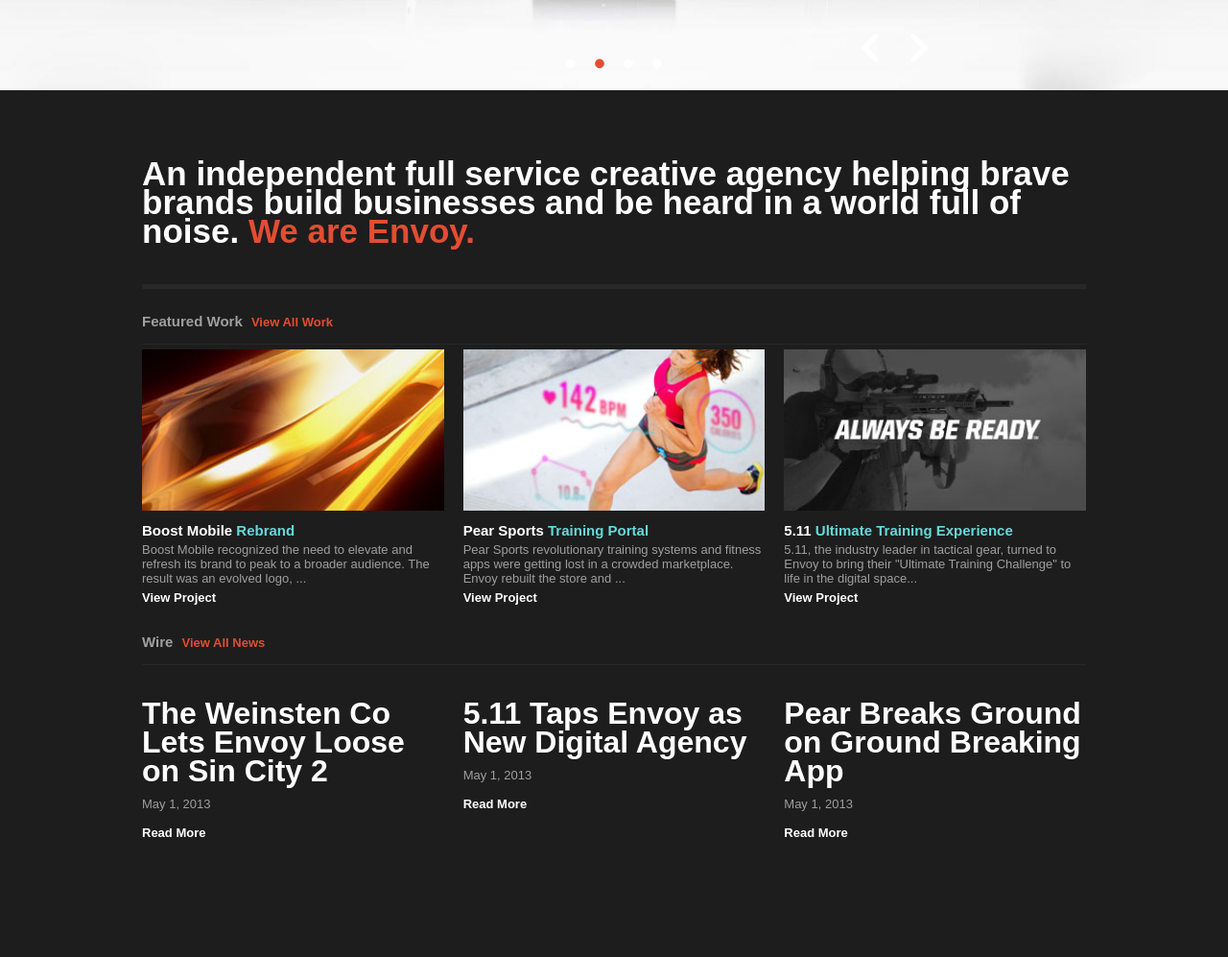
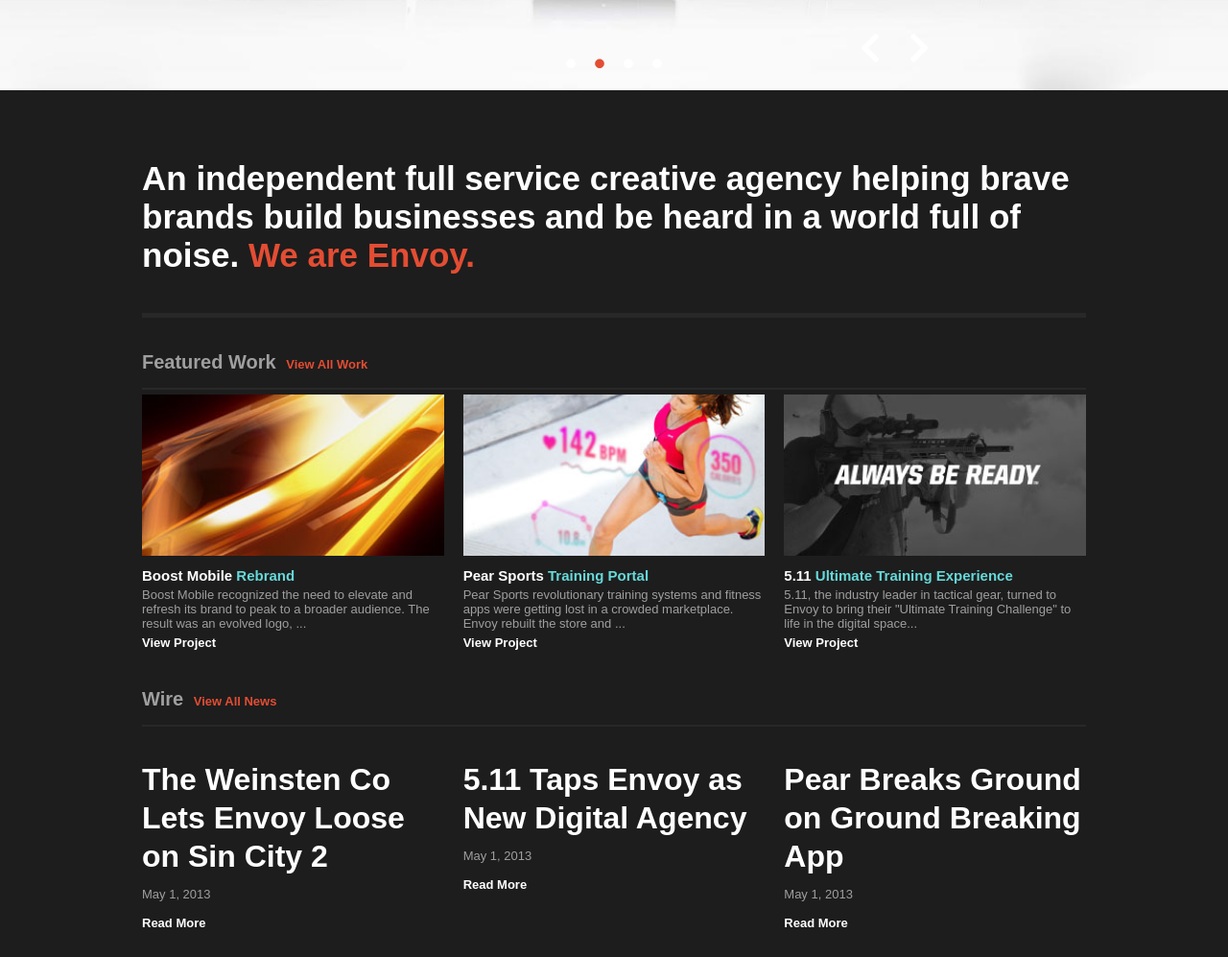
Before and after one commit to nickkquan/psdtohtml, a website: page client/index.html in a window 1280 px wide. Shown: the part 546-1543 px from the top of the page at 96% size. Drawn offline with Linux system fonts and the light colour scheme.

Commit message:
revised font sizing in components to increase legibility

```diff
--- a/client/index.html
+++ b/client/index.html
@@ -174,7 +174,7 @@
                 <a href="#">Read More</a>
             </div>
             <div class="about__the-wire--project">
-                <a href="#">
+                <a href="#"></a>
                     <h2>5.11 Taps Envoy as New Digital Agency</h2>
                 </a>
                 <p>May 1, 2013</p>
--- a/client/scss/components/_about.scss
+++ b/client/scss/components/_about.scss
@@ -1,5 +1,6 @@
 .about {
 	@include grid-container;
+
 	width: 80%;
 	margin: auto;
 
@@ -10,7 +11,7 @@
 			@include grid-column(12);
 			@include padding(4rem 0);
 			color: $color-white;
-			line-height: 3rem;
+			line-height: 4rem;
 			font-size: 3.5rem;
 			border-bottom: 5px solid $color-dark-grey-1;
 		}
@@ -32,11 +33,11 @@
 				font-size: 2.5rem;
 			}
 
-			@include padding(0 0 1.5rem 0);
+			@include padding(1rem 0 1.5rem 0);
 			@include margin(0.5rem 0);
 			@include grid-column(12);
-			font-size: 1.5rem;
-			border-bottom: 1px solid $color-dark-grey-1;
+			font-size: 2rem;
+			border-bottom: 2px solid $color-dark-grey-1;
 		}
 
 		a {
@@ -127,7 +128,7 @@
 				font-size: 3.2rem;
 				font-weight: bold;
 				text-decoration: none;
-				line-height: 3rem;
+				line-height: 4rem;
 
 				&:hover {
 					color: $color-teal-1;
--- a/client/scss/components/_carousel.scss
+++ b/client/scss/components/_carousel.scss
@@ -80,8 +80,8 @@
 
 	.text-left {
 		@include respond(phone) {
+			@include grid-column(12);
 			@include margin(0 0 0 5%);
-			@include grid-column(12);
 		}
 
 		@include respond(tablet) {
--- a/client/scss/components/_navbar.scss
+++ b/client/scss/components/_navbar.scss
@@ -88,7 +88,8 @@
 		}
 	}
 
-//Responsive hamburger menu
+	// Responsive hamburger menu
+
 	@include respond(tab-port) {
 		.navigation-bar li:not(:first-child) {
 			display: none;
```
Also changed, not shown: client/dist/styles.css.
